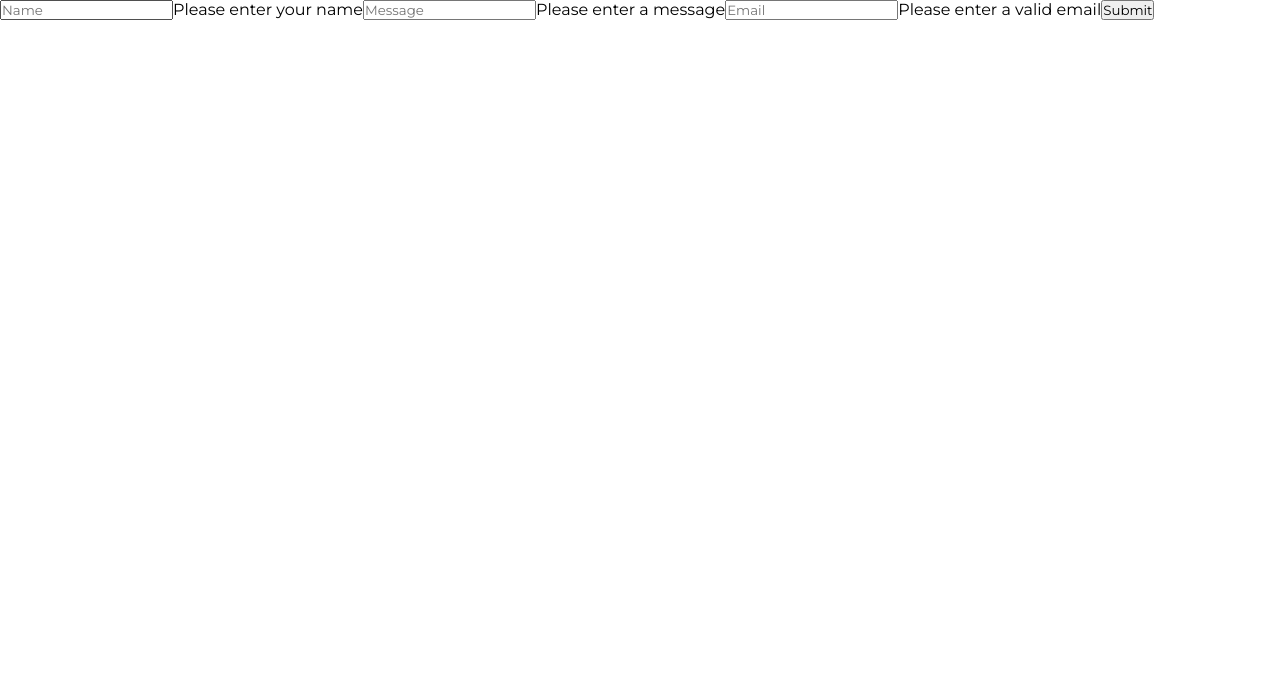
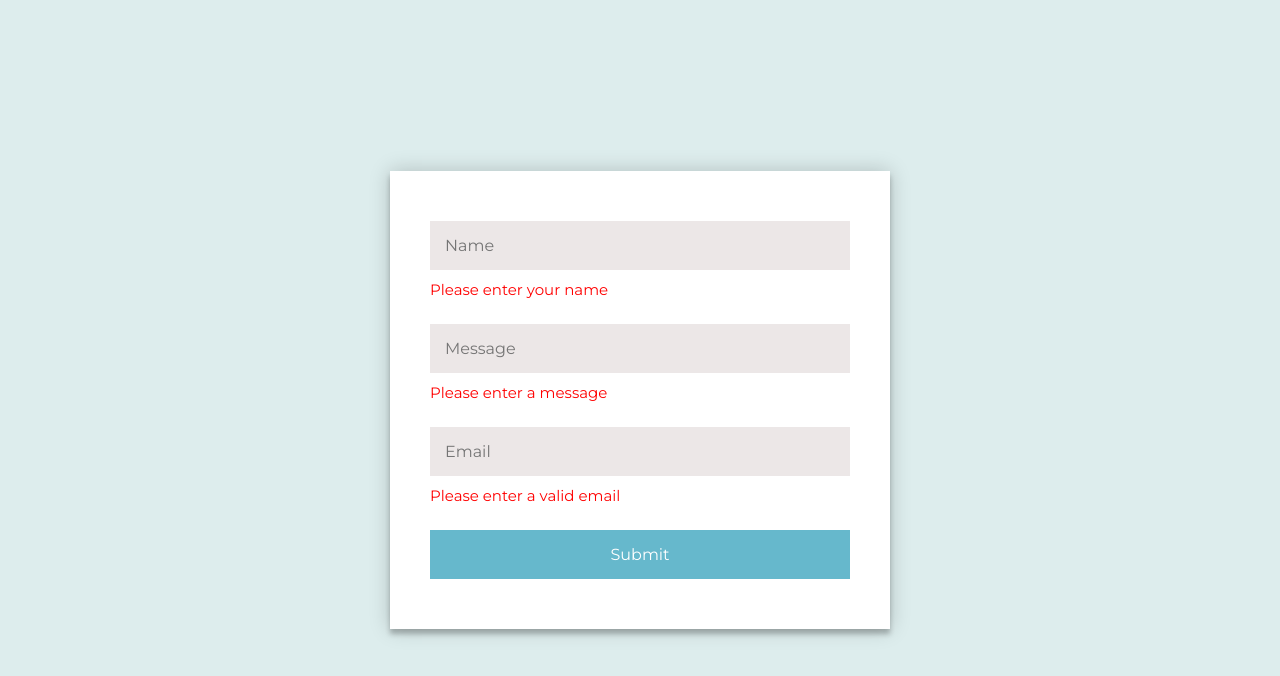
Before and after one commit to Slavi-Svec/react-components, a React (Create React App) app: page / in a window 1280 px wide. Shown: the top 676 px of the page. Built offline with nearby package versions, Linux system fonts and the light colour scheme.

Commit message:
Add styles to form

```diff
--- a/src/Components/ContactForm/ContactForm.jsx
+++ b/src/Components/ContactForm/ContactForm.jsx
@@ -9,6 +9,7 @@ const ContactForm = () => {
   })
 
   const [submitted, setSubmitted] = useState(true)
+  const [valid, setValid] = useState(false)
 
   const handleName = event => {
     setValues({ ...values, name: event.target.value })
@@ -25,13 +26,18 @@ const ContactForm = () => {
   const handleSubmit = event => {
     event.preventDefault()
     if (values.name && values.message && values.email) {
+      setValid(true)
     }
     setSubmitted(true)
   }
 
   return (
+    <section className="form">
       <div className="form-container">
-      <form className="register-form" onSubmit={handleSubmit}>
+        <form className="submit-form" onSubmit={handleSubmit}>
+          {submitted && valid ? (
+            <div className="message-success">Thanks for contacting</div>
+          ) : null}
           <input
             onChange={handleName}
             value={values.name}
@@ -39,7 +45,9 @@ const ContactForm = () => {
             placeholder="Name"
             name="name"
           />
-        {submitted && !values.name ? <span>Please enter your name</span> : null}
+          {submitted && !values.name ? (
+            <span className="message-warnings">Please enter your name</span>
+          ) : null}
           <input
             onChange={handleMessage}
             value={values.message}
@@ -48,7 +56,7 @@ const ContactForm = () => {
             name="message"
           />
           {submitted && !values.message ? (
-          <span>Please enter a message</span>
+            <span className="message-warnings">Please enter a message</span>
           ) : null}
           <input
             onChange={handleEmail}
@@ -58,13 +66,14 @@ const ContactForm = () => {
             name="text"
           />
           {submitted && !values.email ? (
-          <span>Please enter a valid email</span>
+            <span className="message-warnings">Please enter a valid email</span>
           ) : null}
           <button className="form-field" type="submit">
             Submit
           </button>
         </form>
       </div>
+    </section>
   )
 }
 
--- a/src/Components/ContactForm/styles.css
+++ b/src/Components/ContactForm/styles.css
@@ -0,0 +1,60 @@
+.form {
+  background: #ddeded;
+  display: flex;
+  justify-content: center;
+  align-items: center;
+  min-height: 100vh;
+}
+
+.form-container {
+  width: 500px;
+  background-color: white;
+  margin: auto;
+  padding: 20px;
+  box-shadow: 0 0 20px 0 rgba(0, 0, 0, 0.2), 0 5px 5px 0 rgba(0, 0, 0, 0.24);
+}
+
+.submit-form {
+  display: flex;
+  flex-direction: column;
+  justify-content: space-evenly;
+  padding: 20px;
+}
+
+.message-success {
+  color: #0c6baa;
+  padding: 15px;
+  color: red;
+}
+
+.form-field {
+  margin: 10px 0 10px 0;
+  padding: 15px;
+  font-size: 16px;
+  border: 0;
+}
+
+.message-warnings {
+  font-size: 15px;
+  color: red;
+  margin-bottom: 15px;
+}
+
+input {
+  background: #ece7e7;
+}
+
+.error {
+  border-style: solid;
+  border: 2px solid #f0ecec;
+}
+
+button {
+  background: #66b8cc;
+  color: white;
+  cursor: pointer;
+}
+
+button:disabled {
+  cursor: default;
+}
```
Lines whose indentation alone changed are shown as unchanged.
